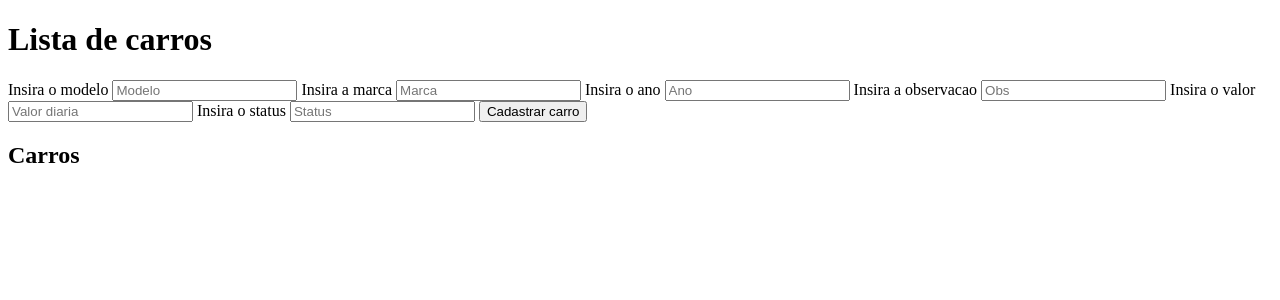
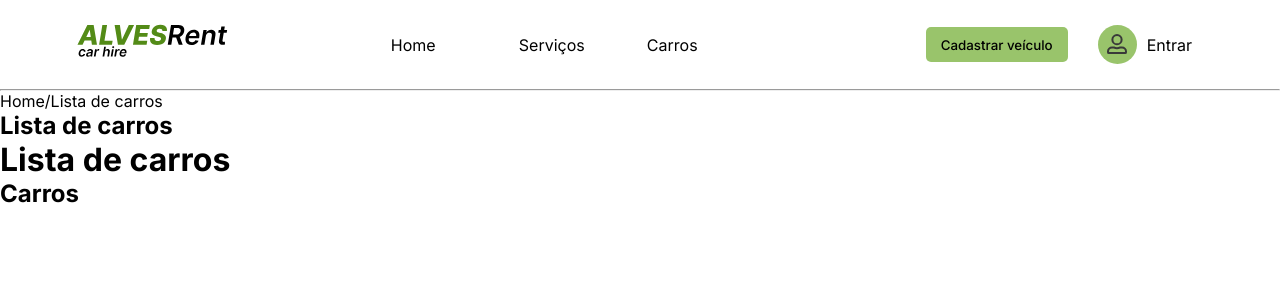
Before and after one commit to alvessleo/PAFT-aluguel-de-carros, a Flask app: page /carlist in a window 1280 px wide. Shown: the top 300 px of the page. Run offline with Flask 3, Linux system fonts and the light colour scheme; data that the repository does not hold is empty.

Commit message:
commit para continuar na facul

```diff
--- a/index.html
+++ b/index.html
@@ -148,6 +148,6 @@
             <p class="direitos">© ALVESRent - Todos os direitos reservados</p>
         </footer>
     </main>
-    <script src="static/js/nav.js"></script>
+    <script src="static/nav.js"></script>
 </body>
 </html>
--- /dev/null
+++ b/static/css/car-list/car_list.css
@@ -0,0 +1,235 @@
+* {
+  margin: 0;
+  padding: 0;
+  font-family: Inter;
+  list-style: none;
+  text-decoration: none;
+}
+
+body {
+  overflow-x: hidden;
+}
+
+header {
+  padding: 25px 0;
+}
+header nav {
+  display: flex;
+  margin: 0 auto;
+  justify-content: space-between;
+}
+header nav .desk-list {
+  display: none;
+}
+header nav .nav-list {
+  z-index: 5;
+  position: absolute;
+  top: 80px;
+  width: 100vw;
+  height: 100%;
+  display: flex;
+  flex-direction: column;
+  align-items: center;
+  transform: translateX(100%);
+  transition: transform 0.3s ease-in;
+  background: #fff;
+  margin-bottom: 1em;
+}
+header nav .nav-list .cadastrar {
+  background-color: #99C46B;
+  color: #000;
+  font-weight: 400;
+  border: none;
+  border-radius: 5px;
+  cursor: pointer;
+  height: 35px;
+  padding: 0 15px;
+  margin-bottom: 3em;
+  font-weight: 500;
+}
+header nav .nav-list .first-li {
+  margin-top: 3em;
+}
+header nav .nav-list .sign-in a {
+  display: flex;
+  justify-content: center;
+  align-items: center;
+}
+header nav .nav-list .sign-in a .user-icon {
+  margin-right: 10px;
+}
+header nav .active {
+  transform: translateX(0%);
+}
+header nav .active .line1 {
+  transform: rotate(-45deg) translate(-8px, 8px);
+}
+header nav .active .line2 {
+  opacity: 0;
+}
+header nav .active .line3 {
+  transform: rotate(45deg) translate(-5px, -7px);
+}
+header nav .logo {
+  width: 135px;
+  transform: translateY(-5px);
+  padding-left: 25px;
+}
+header nav .desktop {
+  display: none;
+}
+header nav .desktop .cadastrar {
+  background-color: #99C46B;
+  color: #000;
+  font-weight: 400;
+  border: none;
+  border-radius: 5px;
+  cursor: pointer;
+  height: 35px;
+  padding: 0 15px;
+  margin-right: 30px;
+  font-weight: 500;
+  transition: 0.5s;
+}
+header nav .desktop .cadastrar:hover {
+  background-color: #538B17;
+  color: #fff;
+}
+header nav .desktop .sign-in a {
+  display: flex;
+  justify-content: center;
+  align-items: center;
+}
+header nav .desktop .sign-in a .user-icon {
+  margin-right: 10px;
+}
+header nav ul li {
+  list-style: none;
+  margin-right: 0em;
+  margin-bottom: 4em;
+}
+header nav ul li a {
+  text-decoration: none;
+  color: #000;
+  transition: 0.5s;
+}
+header nav ul li a:hover {
+  color: #538B17;
+}
+header nav .menu {
+  display: flex;
+  flex-direction: column;
+  cursor: pointer;
+  margin-right: 25px;
+}
+header nav .menu span {
+  width: 28px;
+  height: 3px;
+  background: #000;
+  margin: 3.5px;
+  transition: 0.3s;
+}
+
+.carlist-section #pop-add {
+  display: none;
+  z-index: 999;
+  position: absolute;
+  width: 100vw;
+  height: 100vh;
+  background-color: rgba(0, 0, 0, 0.5);
+  top: 0;
+  bottom: 0;
+  left: 0;
+  right: 0;
+}
+.carlist-section #pop-add .container {
+  background-color: #fff;
+  margin: auto;
+  width: 80%;
+  display: flex;
+  flex-direction: column;
+  justify-content: center;
+  padding: 15px;
+  border-radius: 10px;
+}
+.carlist-section #pop-add .container #formAdd {
+  display: grid;
+  grid-template-areas: "1 1 4 4" "2 2 5 5" "3 3 6 6";
+  grid-template-columns: 150px 1fr;
+}
+.carlist-section #pop-add .container #formAdd input {
+  height: 35px;
+  padding: 0 15px;
+  border: none;
+  border-radius: 5px;
+  background-color: #DDDDDD;
+  margin-bottom: 1em;
+}
+.carlist-section #pop-add .container #formAdd #p-modelo {
+  grid-area: one;
+}
+.carlist-section #pop-add .container #formAdd #p-marca {
+  grid-area: two;
+}
+.carlist-section #pop-add .container #formAdd #p-ano {
+  grid-area: three;
+}
+.carlist-section #pop-add .container #formAdd #p-observacao {
+  grid-area: four;
+}
+.carlist-section #pop-add .container #formAdd #p-valor {
+  grid-area: five;
+}
+.carlist-section #pop-add .container #formAdd #p-status {
+  grid-area: six;
+}
+
+@media only screen and (min-width: 768px) {
+  header nav {
+    display: flex;
+    flex-direction: row;
+    margin: 0 auto;
+    justify-content: space-between;
+    align-items: center;
+    max-width: 1200px;
+  }
+  header nav .nav-list {
+    display: none;
+  }
+  header nav .desk-list {
+    display: flex;
+    flex-direction: row;
+    align-items: center;
+  }
+  header nav .desk-list li {
+    min-width: 80px;
+  }
+  header nav .desktop {
+    display: flex;
+    flex-direction: row;
+    align-items: center;
+  }
+  header nav ul {
+    display: flex;
+    flex-direction: row;
+  }
+  header nav ul li {
+    margin-right: 0.9em;
+    margin-bottom: 0em;
+  }
+  header nav .menu {
+    display: none;
+  }
+}
+@media only screen and (min-width: 920px) {
+  header {
+    padding: 25px;
+  }
+  header nav .logo {
+    width: 175px;
+    height: 39px;
+  }
+  header nav ul li {
+    margin-right: 3em;
+  }
+}/*# sourceMappingURL=car_list.css.map */
--- /dev/null
+++ b/static/css/car-list/car_list.scss
@@ -0,0 +1,307 @@
+// ROOT
+
+$color-primary: #99C46B;
+$color-primary-dark: #538B17;
+$color-white: #fff;
+$color-black: #000;
+
+*{
+    margin: 0;
+    padding: 0;
+    font-family: Inter;
+    list-style: none;
+    text-decoration: none;
+}
+
+body{
+    overflow-x: hidden;
+}
+
+
+// NAVBAR
+header{
+    padding: 25px 0;
+
+
+    nav{
+        display: flex;
+        margin: 0 auto;
+        justify-content: space-between;
+
+        .desk-list{
+            display: none;
+        }
+
+        .nav-list{
+            z-index: 5;
+            position: absolute;
+            top: 80px;
+            width: 100vw;
+            height: 100%;
+            display: flex;
+            flex-direction: column;
+            align-items: center;
+            transform: translateX(100%);
+            transition: transform 0.3s ease-in;
+            background: #fff;
+            margin-bottom: 1em;
+
+            .cadastrar{
+                background-color: $color-primary;
+                color: $color-black;
+                font-weight: 400;
+                border: none;
+                border-radius: 5px;
+                cursor: pointer;
+                height: 35px;
+                padding: 0 15px;
+                margin-bottom: 3em;
+                font-weight: 500;
+            }
+
+            .first-li{
+                margin-top: 3em;
+            }
+
+            .sign-in{
+                a{
+                    display: flex;
+                    justify-content: center;
+                    align-items: center;
+
+                    .user-icon{
+                        margin-right: 10px;
+                    }
+                }
+
+
+            }
+        }
+
+        .active{
+            transform: translateX(0%);
+            .line1{
+                transform: rotate(-45deg) translate(-8px, 8px);
+            }
+            .line2{
+                opacity: 0;
+            }
+            .line3{
+                transform: rotate(45deg) translate(-5px, -7px);
+            }
+        }
+
+        .logo{
+            width: 135px;
+            transform: translateY(-5px);
+            padding-left: 25px;
+        }
+
+        .desktop{
+            display: none;
+
+            .cadastrar{
+                background-color: $color-primary;
+                color: $color-black;
+                font-weight: 400;
+                border: none;
+                border-radius: 5px;
+                cursor: pointer;
+                height: 35px;
+                padding: 0 15px;
+                margin-right: 30px;
+                font-weight: 500;
+                transition: .5s;
+
+                &:hover{
+                    background-color: $color-primary-dark;
+                    color: $color-white;
+                }
+            }
+
+            .sign-in{
+                a{
+                    display: flex;
+                    justify-content: center;
+                    align-items: center;
+
+                    .user-icon{
+                        margin-right: 10px;
+                    }
+                }
+
+
+            }
+
+
+        }
+
+        ul{
+            li{
+                list-style: none;
+                margin-right: 0em;
+                margin-bottom: 4em;
+
+                a{
+                    text-decoration: none;
+                    color: $color-black;
+                    transition: 0.5s;
+
+                    &:hover{
+                        color: $color-primary-dark;
+                    }
+                }
+
+
+            }
+        }
+
+        .menu{
+            display: flex;
+            flex-direction: column;
+            cursor: pointer;
+            margin-right: 25px;
+            span{
+                width: 28px;
+                height: 3px;
+                background: $color-black;
+                margin: 3.5px;
+                transition: 0.3s;
+            }
+
+        }
+    }
+}
+
+
+.carlist-section{
+    #pop-add{
+        display: none;
+        z-index: 999;
+        position: absolute;
+        width: 100vw;
+        height: 100vh;
+        background-color: rgba($color: black, $alpha: 0.5);
+        top: 0;
+        bottom: 0;
+        left: 0;
+        right: 0;
+
+        .container{
+            background-color: #fff;
+            margin: auto;
+            width: 80%;
+            display: flex;
+            flex-direction: column;
+            justify-content: center;
+            padding: 15px;
+            border-radius: 10px;
+
+            #formAdd{
+                display: grid;
+                grid-template-areas:
+                                    '1 1 4 4'
+                                    '2 2 5 5'
+                                    '3 3 6 6';
+                grid-template-columns: 150px 1fr;
+
+                input{
+                    height: 35px;
+                    padding: 0 15px;
+                    border: none;
+                    border-radius: 5px;
+                    background-color: #DDDDDD;
+                    margin-bottom: 1em;
+                }
+
+                #p-modelo{
+                    grid-area: one;
+                }
+
+                #p-marca{
+                    grid-area: two;
+                }
+
+                #p-ano{
+                    grid-area: three;
+                }
+
+                #p-observacao{
+                    grid-area: four;
+                }
+
+                #p-valor{
+                    grid-area: five;
+                }
+
+                #p-status{
+                    grid-area: six;
+                }
+            }
+        }
+    }
+}
+
+// RESPONSIVIDADE
+@media only screen and (min-width: 768px){
+    header{
+
+        nav{
+            display: flex;
+            flex-direction: row;
+            margin: 0 auto;
+            justify-content: space-between;
+            align-items: center;
+            max-width: 1200px;
+
+            .nav-list{
+                display: none;
+            }
+
+            .desk-list{
+                display: flex;
+                flex-direction: row;
+                align-items: center;
+                li{
+                    min-width: 80px;
+                }
+            }
+
+            .desktop{
+                display: flex;
+                flex-direction: row;
+                align-items: center;
+            }
+
+            ul{
+                display: flex;
+                flex-direction: row;
+                li{
+                    margin-right: 0.9em;
+                    margin-bottom: 0em;
+                }
+            }
+            .menu{
+                display: none;
+            }
+        }
+    }
+}
+
+@media only screen and (min-width: 920px){
+    header{
+        padding: 25px;
+        nav{
+            .logo{
+                width: 175px;
+                height: 39px;
+            }
+
+            ul{
+                li{
+                    margin-right: 3em;
+                }
+            }
+        }
+    }
+}
--- a/static/script.js
+++ b/static/script.js
@@ -7,6 +7,7 @@ document.getElementById('formAdd').onsubmit = (e) => {
 e.preventDefault()
 postCar()
 }
+
 
 // Função para remover o form de edição, caso ele exista, do dom.
 function removeEditFields() {
@@ -75,6 +76,23 @@ function postCar(){
     observacao.value = ""
     valor.value = ""
     status.value = ""
+}
+
+function showPostFields(){
+    // Liberar pop up ao clicar em cadastrar veiculo
+    let buttonAdd = document.getElementById("cadastrar-veiculo")
+    console.log(buttonAdd)
+
+    let popAdd = document.getElementById("pop-add")
+    console.log(popAdd)
+    popAdd.style.display = "block";
+
+    // Fechar pop up apos confirmar
+    let ConfirmAdd = document.getElementById('form-add-confirm')
+    ConfirmAdd.onclick = () => {
+        popAdd.style.display = "none";
+    }
+
 }
 
 // Função chamada ao clicar no botão para editar um contato, cria e exibe os campos para editar o contato.
--- a/templates/carlist.html
+++ b/templates/carlist.html
@@ -4,38 +4,100 @@
     <meta charset="UTF-8">
     <meta http-equiv="X-UA-Compatible" content="IE=edge">
     <meta name="viewport" content="width=device-width, initial-scale=1.0">
-    <title>Document</title>
+    <title>ALVESRent | Lista de carros</title>
+    <link rel="stylesheet" href="../static/css/car-list/car_list.css">
+    <link rel="preconnect" href="https://fonts.googleapis.com">
+    <link rel="preconnect" href="https://fonts.gstatic.com" crossorigin>
+    <link href="https://fonts.googleapis.com/css2?family=Inter:wght@100;200;300;400;500;600;700&display=swap" rel="stylesheet">
 </head>
 <body>
-    <h1>Lista de carros</h1>
+    <header>
+        <nav>
+            <img class="logo" src="/assets/black-logo.svg" alt="logo">
+            <ul class="desk-list">
+                <li class="first-li"><a href="#">Home</a></li>
+                <li><a href="#">Serviços</a></li>
+                <li><a href="#">Carros</a></li>
+            </ul>
+            <ul class="nav-list">
+                <li class="first-li"><a href="#">Home</a></li>
+                <li><a href="#">Serviços</a></li>
+                <li><a href="#">Carros</a></li>
+                <button class="cadastrar" id="cadastrar-veiculo" onclick="showPostFields()">Cadastrar veículo</button>
+                <li class="sign-in"><a href=""><img class="user-icon" src="../assets/signin-black.svg"><p>Entrar</p></a></li>
+
+            </ul>
+            <ul class="desktop">
+                <button class="cadastrar" id="cadastrar-veiculo" onclick="showPostFields()">Cadastrar veículo</button>
+                <li class="sign-in"><a href=""><img class="user-icon" src="../assets/signin-black.svg"><p>Entrar</p></a></li>
+            </ul>
+            <div class="menu">
+                <span class="line1"></span>
+                <span class="line2"></span>
+                <span class="line3"></span>
+            </div>
+        </nav>
+    </header>
+    <main>
+        <section class="carlist-section">
+            <div id="pop-add">
+                <div class="container">
+                    <img id="close" src="../assets/close-icon.svg" alt="close">
+                    <img src="../assets/black-logo.svg" alt="logo">
+                    <h1>Cadastre seu veículo</h1>
                     <form id="formAdd">
+                        <p id="p-modelo">
                             <label for="modelo">Insira o modelo</label>
                             <input type="text" name="modelo" id="modelo" placeholder="Modelo">
+                        </p>
 
+                        <p id="p-marca">
                             <label for="marca">Insira a marca</label>
                             <input type="text" name="marca" id="marca" placeholder="Marca">
+                        </p>
 
+                        <p id="p-ano">
                             <label for="ano">Insira o ano</label>
                             <input type="text" name="ano" id="ano" placeholder="Ano">
+                        </p>
 
+                        <p id="p-observacao">
                             <label for="observacao">Insira a observacao</label>
                             <input type="text" name="observacao" id="observacao" placeholder="Obs">
+                        </p>
 
+                        <p id="p-valor">
                             <label for="valor">Insira o valor</label>
                             <input type="text" name="valor" id="valor" placeholder="Valor diaria">
+                        </p>
 
+                        <p id="p-status">
                             <label for="status">Insira o status</label>
                             <input type="text" name="status" id="status" placeholder="Status">
+                        </p>
 
-        <button class="form-submit">Cadastrar carro</button>
+                        <button class="form-submit" id="form-add-confirm">Cadastrar carro</button>
                     </form>
+                </div>
+            </div>
+            <div class="wrapper">
+                <hr>
+                <p class="href">Home/Lista de carros</p>
+                <div class="typo">
+                    <h1>Lista de carros</h1>
+                </div>
+            </div>
+        </section>
+        <h1>Lista de carros</h1>
+
+
 
         <h2>Carros</h2>
         <div class="container">
             <div id="cars"></div>
         </div>
-
-
+    </main>
+    <script src="../static/nav.js"></script>
     <script src="{{url_for('static', filename='script.js')}}"></script>
 </body>
 </html>
```
Also changed, not shown: templates/cars.html (deleted, +0 -20 lines), assets/close-icon.svg (added), assets/signin-black.svg (added), instance/cars.sqlite3, static/nav.js (renamed from static/js/nav.js), 1 other file. Lines whose indentation alone changed are shown as unchanged.
